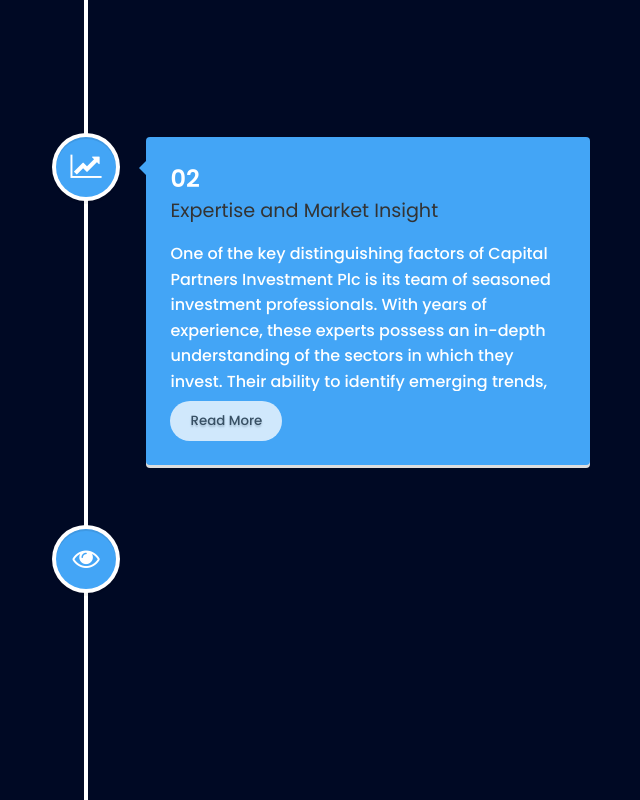
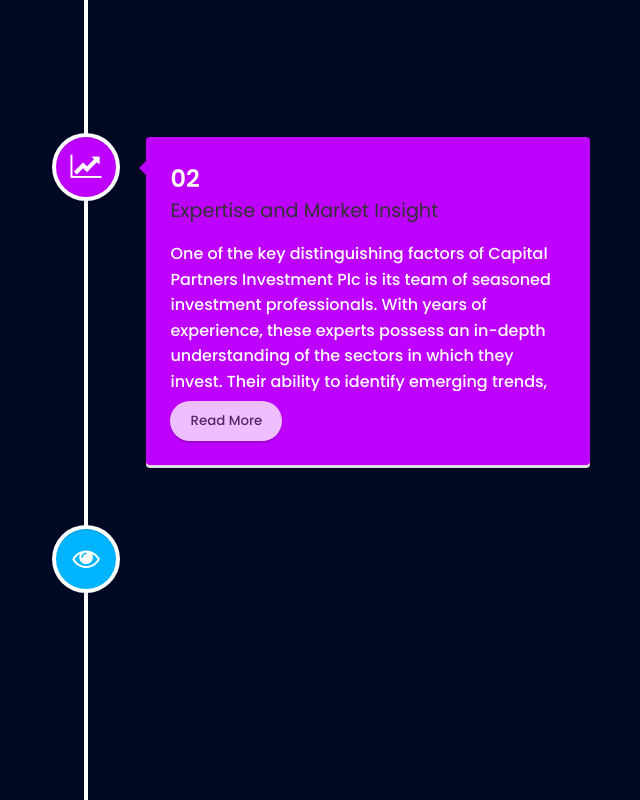
Before and after one commit to Chandrasura25/Capital-Partners, a React (Vite) app: page / in a window 1280 px wide. Shown: the part 4820-5620 px from the top of the page, without its empty margins (554-1194 px from the left). Built offline with nearby package versions, Linux system fonts and the light colour scheme.

Commit message:
vertical timeline

```diff
--- a/src/components/Vertical.jsx
+++ b/src/components/Vertical.jsx
@@ -1,18 +1,25 @@
 import {  VerticalTimelineElement }  from 'react-vertical-timeline-component';
+import { useState } from "react";
 import "react-vertical-timeline-component/style.min.css";
 import PropTypes from "prop-types";
 import investStyles from "../styles/Invest.module.css";
-const Vertical = ({id,title,content, icon}) => {
+const Vertical = ({id,title,content, icon,clr}) => {
+  const [isDropped, setIsDropped] = useState(false);
+
+  const toggleDrop = () => {
+    setIsDropped((prevState) => !prevState);
+  };
   return (
-    <VerticalTimelineElement className={investStyles.vertical}
-    contentStyle={{ background: '#43a5f6', color: '#fff' }}
-    contentArrowStyle={{ borderRight: '7px solid  #43a5f6' }}
-    iconStyle={{ background: '#43a5f6', color: '#fff' }}
+    <VerticalTimelineElement
+    className={`${investStyles.vertical} ${isDropped ? investStyles.active : ""}`}
+    contentStyle={{ background: clr, color: '#fff' }}
+    contentArrowStyle={{ borderRight: `7px solid ${clr}`  }}
+    iconStyle={{ background: clr, color: '#fff' }}
     icon={<div className={investStyles.iconBox}><i className={icon}></i></div>}>
       <h3 className={investStyles.title}>0{id}</h3>
       <h4 className={investStyles.subtitle}>{title}</h4>
       <p className={investStyles.content}>{content}</p>
-      <button className={investStyles.more}></button>
+      <button className={investStyles.more} onClick={toggleDrop}></button>
     </VerticalTimelineElement>
   )
 }
@@ -22,5 +29,6 @@
   title: PropTypes.string.isRequired,
   content: PropTypes.string.isRequired,
   icon: PropTypes.string.isRequired,
+  clr: PropTypes.string.isRequired,
 }
 export default Vertical
--- a/src/styles/Invest.module.css
+++ b/src/styles/Invest.module.css
@@ -58,6 +58,10 @@
   transition: 0.5s ease-in-out;
   overflow: hidden;
 }
+.vertica{
+    position: relative;
+    transition: 0.5s ease-in-out;
+}
 .vertical.active .content {
   height: auto;
 }
@@ -71,7 +75,7 @@
     border-radius: 25px;
     font-weight: 500;
     opacity: 0.75;
-    text-shadow: 0 2px 2px rgba(0, 0, 0, 0.25);
+    box-shadow: 0 2px 2px rgba(0, 0, 0, 0.25);
     transition: 0.5s;
     outline: none;
     border: none;
--- a/src/utils/constant.js
+++ b/src/utils/constant.js
@@ -75,36 +75,42 @@
         title:'Diversification Across Key Sectors',
         content:"Capital Partners Investment Plc understands the importance of diversification in an investment portfolio. By spanning multiple sectors, the company ensures that investors are not reliant on the performance of a single industry. This strategy mitigates risk and allows for balanced growth. Whether it's the stability of real estate, the technological innovations of the education sector, or the increasing demand for healthcare services, Capital Partners Investment has carefully curated an investment portfolio that offers a spectrum of opportunities.",
         icon:'fa fa-pie-chart',
+        clr:'#ff0f5b',
     },
     {
         id:2,
         title:'Expertise and Market Insight',
         content:"One of the key distinguishing factors of Capital Partners Investment Plc is its team of seasoned investment professionals. With years of experience, these experts possess an in-depth understanding of the sectors in which they invest. Their ability to identify emerging trends, assess market dynamics, and capitalize on lucrative opportunities gives investors a distinct advantage. By leveraging their expertise, Capital Partners Investment ensures that investors' capital is placed in ventures with the highest potential for growth and profitability.",
         icon:"fa fa-line-chart",
+        clr:'#be01fe',
     },
     {
         id:3,
         title:'Long-Term Vision',
         content:'Capital Partners Investment is driven by a long-term vision that seeks to create sustainable value for its stakeholders. Rather than focusing solely on short-term gains, the company carefully selects investments that align with its commitment to environmental, social, and governance (ESG) principles. By investing in sectors such as renewable energy, sustainable real estate, and technology-driven healthcare solutions, Capital Partners Investment Plc contributes to a more resilient and equitable future.',
         icon:'fa fa-eye',
+        clr:'#01b4ff',
     },
     {
         id:4,
         title:'Embracing Technological Disruption',
         content:"The digital revolution has transformed industries across the globe, and Capital Partners Investment recognizes the immense potential that technology holds. By actively seeking out investments in the technology sector, the company positions itself at the forefront of innovation. Whether it's artificial intelligence, blockchain, or e-commerce, Capital Partners Investment Plc embraces disruptive technologies that are reshaping the business landscape. This proactive approach enables investors to capitalize on the transformative power of technology, unlocking new avenues for growth and profitability.",
         icon:'fa fa-cogs',
+        clr:'#ff5b0f',
     },
     {
         id:5,
         title:'Global Outlook',
         content:'Capital Partners Investment has a global outlook, capitalizing on investment opportunities beyond geographical boundaries. This approach allows investors to benefit from the diversification of both sectors and markets. By strategically investing in regions with robust economic growth and emerging markets, the company taps into untapped potential and unlocks opportunities that traditional investment firms may overlook.',
         icon:'fa fa-globe',
+        clr:'#0f8a1c',
     },
     {
         id:6,
         title:'Simplified Investment Options',
         content:'Capital Partners Investment PLC offers a range of simplified investment options with daily accessible returns on investment, allowing investors to withdraw their earnings on a daily basis. These investment options are designed to provide flexibility and convenience, catering to the varying needs and preferences of investors.',
         icon:'fa fa-handshake-o',
+        clr:'#4500ff',
     },
 ]
 export const optionText=[
```
